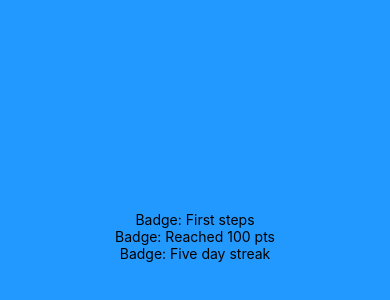
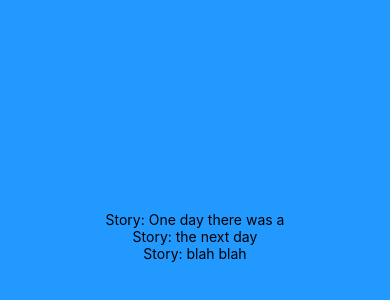
Before and after one commit to gliu20/fcm, a React Native app: screen / in a window 390 px wide. Shown: the part 186-486 px from the top of the page. Built offline with nearby package versions, Linux system fonts and the light colour scheme.

Commit message:
fix storyscreen render func

```diff
--- a/App.js
+++ b/App.js
@@ -1,12 +1,13 @@
 import React from 'react';
 import { StyleSheet, Text, View } from 'react-native';
 import HomeScreen from './screens/homescreen';
-import BadgeScreen from './screens/badgescreen'
+import BadgeScreen from './screens/badgescreen';
+import StoryScreen from './screens/storyscreen'
 
 export default function App() {
   return (
     <View style={styles.container}>
-      <BadgeScreen></BadgeScreen>
+      <StoryScreen></StoryScreen>
     </View>
   );
 }
--- a/screens/storyscreen.js
+++ b/screens/storyscreen.js
@@ -4,11 +4,13 @@ import Story from './../components/story';
 
 class StoryScreen extends React.Component {
   render () {
-    <View style={styles.container}>
-        <Story story="One day there was a"></Story>
-        <Story story="the next day"></Story>
-        <Story story="blah blah"></Story>
-    </View>
+    return (
+        <View style={styles.container}>
+            <Story story="One day there was a"></Story>
+            <Story story="the next day"></Story>
+            <Story story="blah blah"></Story>
+        </View>
+    );
   }
 }
 
```
